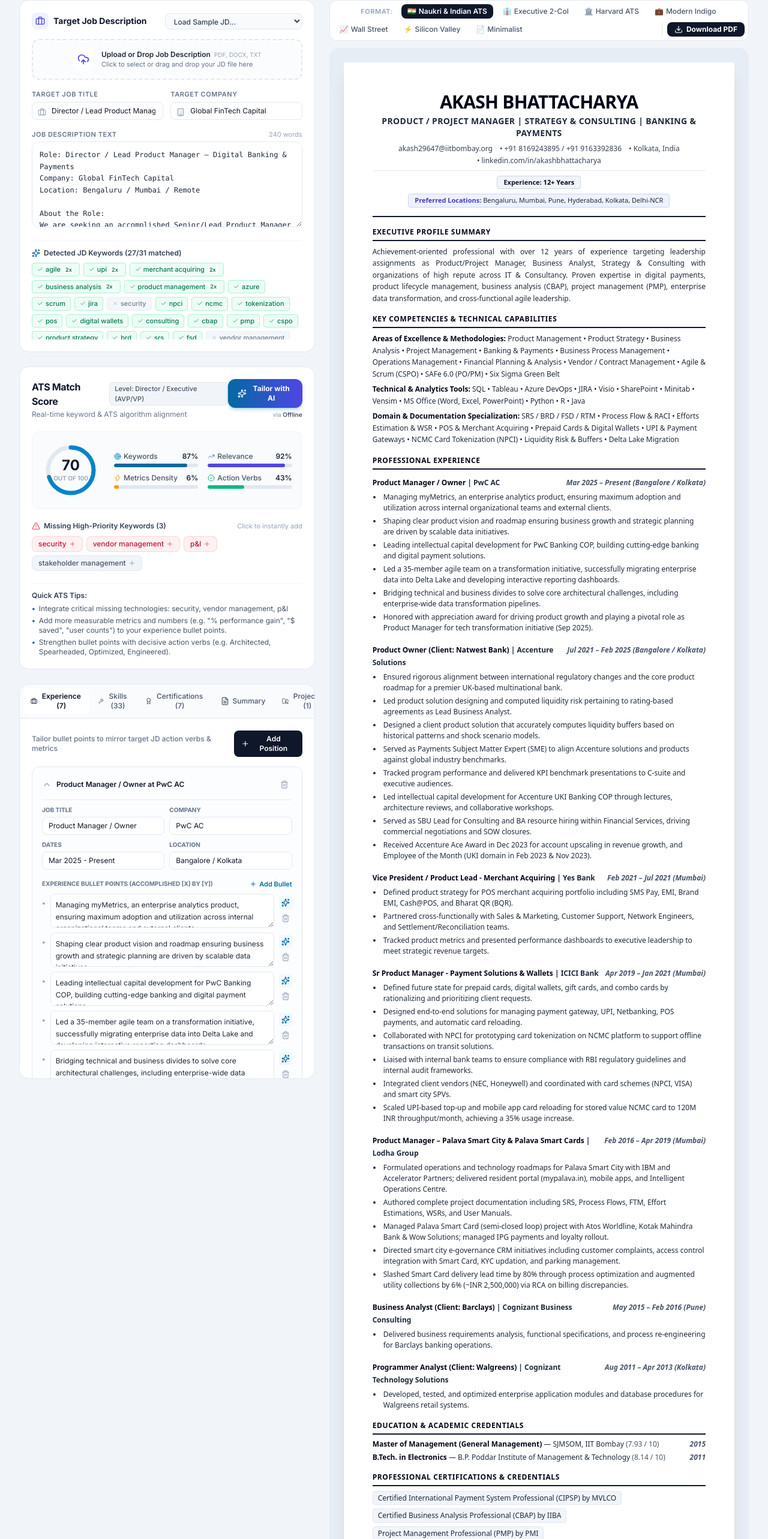
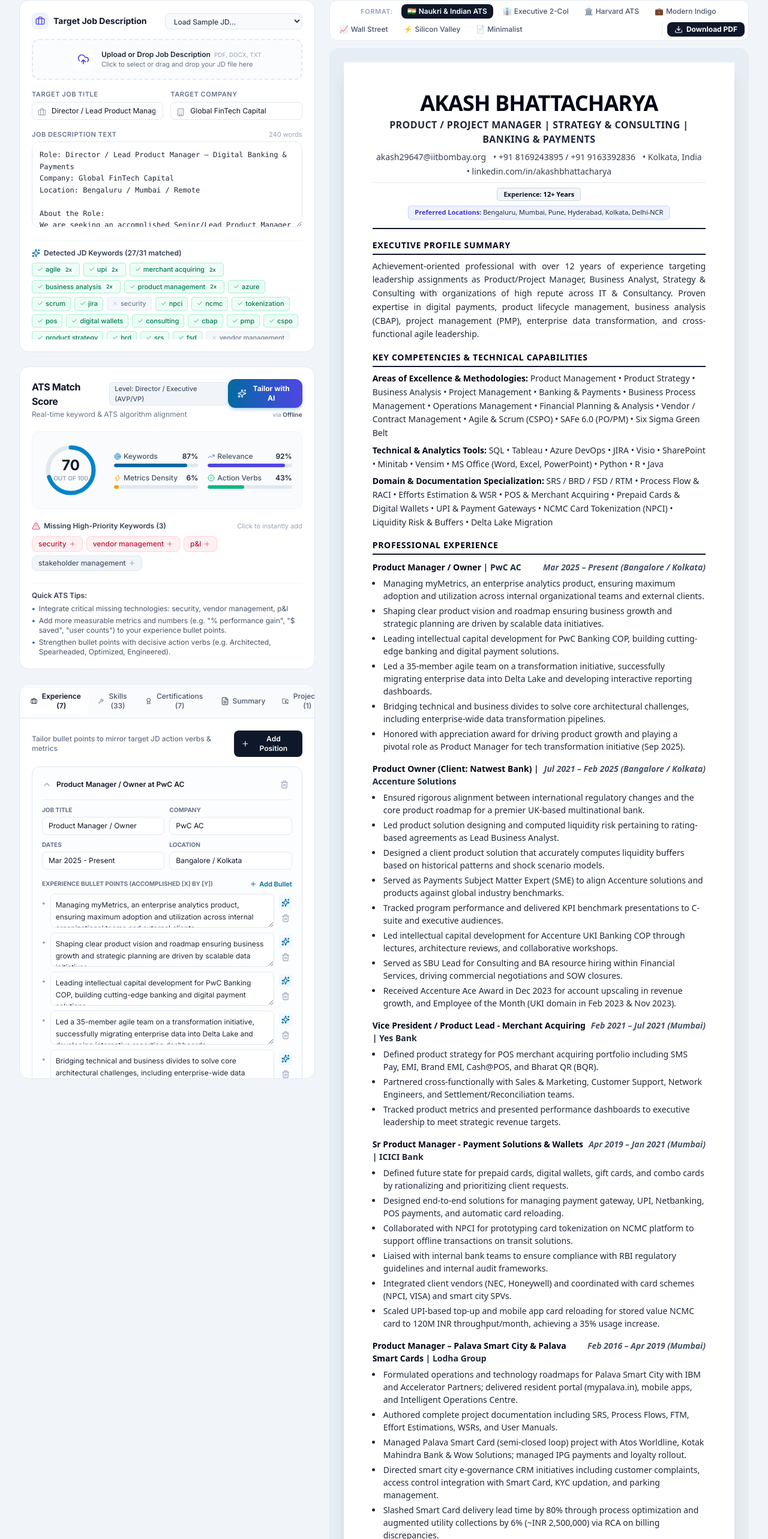
Before and after one commit to akashbayern0802/ResumeBuilder, a React (Vite) app: page / in a window 1280 px wide. Shown: the part 175-2741 px from the top of the page at 60% size. Built offline with nearby package versions, Linux system fonts and the light colour scheme.

Commit message:
fix: Increase Naukri template font size and prevent page break slicing

```diff
--- a/src/components/ResumePreview.tsx
+++ b/src/components/ResumePreview.tsx
@@ -87,15 +87,15 @@
           >
             {/* Header: Authority & Immediate Recruiter Metadata */}
             <header className="border-b-2 border-slate-900 pb-3.5 mb-4 text-center">
-              <h1 className="text-2xl sm:text-3xl font-black text-slate-950 tracking-tight uppercase mb-1">
+              <h1 className="text-3xl sm:text-4xl font-black text-slate-950 tracking-tight uppercase mb-1">
                 {resume.fullName || 'Candidate Name'}
               </h1>
-              <p className="text-xs sm:text-sm font-bold text-slate-800 tracking-wide uppercase mb-2">
+              <p className="text-sm sm:text-base font-bold text-slate-800 tracking-wide uppercase mb-2">
                 {resume.title || 'Product / Project Manager | Strategy & Consulting'}
               </p>
 
               {/* Contact info */}
-              <div className="flex flex-wrap items-center justify-center gap-x-3 gap-y-1 text-xs text-slate-700 font-medium mb-2">
+              <div className="flex flex-wrap items-center justify-center gap-x-3 gap-y-1 text-sm text-slate-700 font-medium mb-2">
                 {resume.email && <span>{resume.email}</span>}
                 {resume.phone && <span>• {resume.phone}</span>}
                 {resume.location && <span>• {resume.location}</span>}
@@ -130,11 +130,11 @@
             {resume.summary && (
               <section className="mb-4">
                 <div className="border-b-2 border-slate-900 pb-1 mb-2">
-                  <h2 className="text-xs font-bold uppercase tracking-wider text-slate-950 leading-normal">
+                  <h2 className="text-sm font-bold uppercase tracking-wider text-slate-950 leading-normal">
                     Executive Profile Summary
                   </h2>
                 </div>
-                <p className="text-xs text-slate-800 leading-relaxed text-justify">
+                <p className="text-sm text-slate-800 leading-relaxed text-justify">
                   {resume.summary}
                 </p>
               </section>
@@ -144,11 +144,11 @@
             {resume.skills && resume.skills.length > 0 && (
               <section className="mb-4">
                 <div className="border-b-2 border-slate-900 pb-1 mb-2">
-                  <h2 className="text-xs font-bold uppercase tracking-wider text-slate-950 leading-normal">
+                  <h2 className="text-sm font-bold uppercase tracking-wider text-slate-950 leading-normal">
                     Key Competencies & Technical Capabilities
                   </h2>
                 </div>
-                <div className="space-y-1.5 text-xs">
+                <div className="space-y-1.5 text-sm">
                   {resume.skills.map((cat) => (
                     <div key={cat.id} className="leading-relaxed">
                       <span className="font-bold text-slate-950">{cat.categoryName}: </span>
@@ -163,27 +163,27 @@
             {resume.experience && resume.experience.length > 0 && (
               <section className="mb-4">
                 <div className="border-b-2 border-slate-900 pb-1 mb-2.5">
-                  <h2 className="text-xs font-bold uppercase tracking-wider text-slate-950 leading-normal">
+                  <h2 className="text-sm font-bold uppercase tracking-wider text-slate-950 leading-normal">
                     Professional Experience
                   </h2>
                 </div>
                 <div className="space-y-4">
                   {resume.experience.map((exp) => (
                     <div key={exp.id}>
-                      <div className="flex flex-col sm:flex-row sm:items-baseline justify-between gap-1">
+                      <div className="flex flex-col sm:flex-row sm:items-baseline justify-between gap-1 break-inside-avoid">
                         <div>
-                          <span className="font-bold text-xs text-slate-950">{exp.role}</span>
-                          <span className="text-xs font-semibold text-slate-800"> | {exp.company}</span>
+                          <span className="font-bold text-sm text-slate-950">{exp.role}</span>
+                          <span className="text-sm font-semibold text-slate-800"> | {exp.company}</span>
                         </div>
-                        <div className="text-xs text-slate-600 font-semibold italic shrink-0">
+                        <div className="text-sm text-slate-600 font-semibold italic shrink-0">
                           {exp.startDate} – {exp.current ? 'Present' : exp.endDate}
                           {exp.location ? ` (${exp.location})` : ''}
                         </div>
                       </div>
 
-                      <ul className="list-disc list-outside ml-4 mt-1.5 space-y-1 text-xs text-slate-800 leading-normal">
+                      <ul className="list-disc list-outside ml-4 mt-1.5 space-y-1 text-sm text-slate-800 leading-normal">
                         {exp.bullets.map((b, i) => (
-                          <li key={i} className="pl-0.5">{b}</li>
+                          <li key={i} className="pl-0.5 break-inside-avoid">{b}</li>
                         ))}
                       </ul>
                     </div>
@@ -196,13 +196,13 @@
             {resume.education && resume.education.length > 0 && (
               <section className="mb-4">
                 <div className="border-b-2 border-slate-900 pb-1 mb-2">
-                  <h2 className="text-xs font-bold uppercase tracking-wider text-slate-950 leading-normal">
+                  <h2 className="text-sm font-bold uppercase tracking-wider text-slate-950 leading-normal">
                     Education & Academic Credentials
                   </h2>
                 </div>
                 <div className="space-y-1.5">
                   {resume.education.map((edu) => (
-                    <div key={edu.id} className="flex items-baseline justify-between text-xs">
+                    <div key={edu.id} className="flex items-baseline justify-between text-sm break-inside-avoid">
                       <div>
                         <span className="font-bold text-slate-950">{edu.degree}</span>
                         <span className="text-slate-800"> — {edu.institution}</span>
@@ -219,18 +219,18 @@
 
             {/* Professional Certifications */}
             {resume.certifications && resume.certifications.length > 0 && (
-              <section className="mb-3">
+              <section className="mb-3 break-inside-avoid">
                 <div className="border-b-2 border-slate-900 pb-1 mb-2">
-                  <h2 className="text-xs font-bold uppercase tracking-wider text-slate-950 leading-normal">
+                  <h2 className="text-sm font-bold uppercase tracking-wider text-slate-950 leading-normal">
                     Professional Certifications & Credentials
                   </h2>
                 </div>
-                <div className="flex flex-wrap gap-1.5 text-xs">
+                <div className="flex flex-wrap gap-1.5 text-sm">
                   {resume.certifications.map((cert, i) => (
                     <span
                       key={i}
                       style={{ display: 'inline-block', lineHeight: '1.3', padding: '3px 8px', borderRadius: '4px' }}
-                      className="bg-slate-100 text-slate-800 border border-slate-200 font-medium text-xs"
+                      className="bg-slate-100 text-slate-800 border border-slate-200 font-medium text-sm break-inside-avoid"
                     >
                       {cert}
                     </span>
--- a/src/services/pdfExporter.ts
+++ b/src/services/pdfExporter.ts
@@ -158,7 +158,7 @@
       }
 
       // Fine-tune target cut to land on a row of pure white pixels (between lines/paragraphs)
-      targetCutY = findNearestWhitespaceRow(ctx, canvas.width, targetCutY, currentStartY, 60);
+      targetCutY = findNearestWhitespaceRow(ctx, canvas.width, targetCutY, currentStartY, 160);
 
       pageSlices.push({ startY: currentStartY, endY: targetCutY });
       currentStartY = targetCutY;
```
